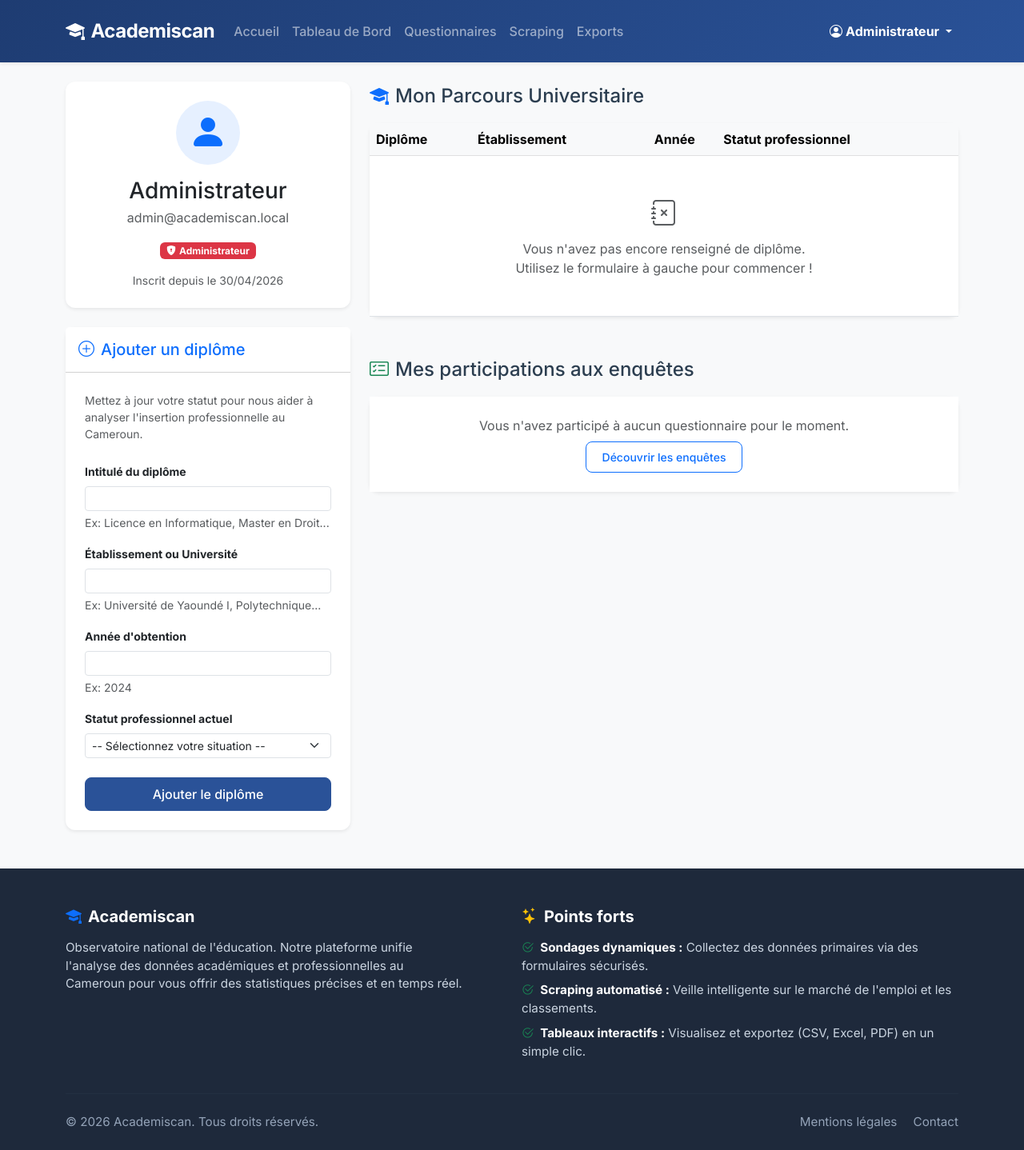
After one commit to Jimmy-Network1/Projet_AnalyseDeDonnees, a Flask app: page /user/profil in a window 1280 px wide. The commit adds this page. Shown: the whole page at 80% size. Run offline with Flask 3, Linux system fonts and the light colour scheme; a user stored in the database is signed in; some libraries are stand-ins or nearby versions.

Commit message:
Feat: Ajout de l'Espace Personnel Utilisateur (Profil, Diplômes)

```diff
--- a/app.py
+++ b/app.py
@@ -41,12 +41,14 @@ def create_app(config_name='default'):
     from modules.scraper import bp as scraper_bp
     from modules.dashboard import bp as dashboard_bp
     from modules.export import bp as export_bp
+    from modules.user import bp as user_bp
 
     app.register_blueprint(auth_bp)
     app.register_blueprint(questionnaire_bp)
     app.register_blueprint(scraper_bp)
     app.register_blueprint(dashboard_bp)
     app.register_blueprint(export_bp)
+    app.register_blueprint(user_bp)
 
     # Initialize DB automatically on startup
     with app.app_context():
--- /dev/null
+++ b/modules/user/__init__.py
@@ -0,0 +1,5 @@
+from flask import Blueprint
+
+bp = Blueprint('user', __name__, url_prefix='/user')
+
+from . import routes
--- /dev/null
+++ b/modules/user/forms.py
@@ -0,0 +1,19 @@
+from flask_wtf import FlaskForm
+from wtforms import StringField, IntegerField, SelectField, SubmitField
+from wtforms.validators import DataRequired, Length, NumberRange
+
+class DiplomeForm(FlaskForm):
+    intitule = StringField('Intitulé du diplôme', validators=[DataRequired(), Length(max=255)], description="Ex: Licence en Informatique, Master en Droit...")
+    etablissement = StringField('Établissement ou Université', validators=[DataRequired(), Length(max=255)], description="Ex: Université de Yaoundé I, Polytechnique...")
+    annee_obtention = IntegerField('Année d\'obtention', validators=[DataRequired(), NumberRange(min=1980, max=2030)], description="Ex: 2024")
+    statut_insertion = SelectField('Statut professionnel actuel', validators=[DataRequired()], choices=[
+        ('', '-- Sélectionnez votre situation --'),
+        ('En emploi (CDI)', 'En emploi (CDI)'),
+        ('En emploi (CDD)', 'En emploi (CDD)'),
+        ('En stage', 'En stage professionnel'),
+        ('En recherche d\'emploi', 'En recherche d\'emploi (Chômage)'),
+        ('En poursuite d\'études', 'En poursuite d\'études'),
+        ('Entrepreneur / Indépendant', 'Entrepreneur / Indépendant'),
+        ('Autre', 'Autre')
+    ])
+    submit = SubmitField('Ajouter le diplôme')
--- /dev/null
+++ b/modules/user/routes.py
@@ -0,0 +1,51 @@
+from flask import render_template, redirect, url_for, flash, request
+from flask_login import login_required, current_user
+from . import bp
+from models import db
+from models.diplome import Diplome
+from models.questionnaire import Reponse
+from .forms import DiplomeForm
+
+@bp.route('/profil', methods=['GET', 'POST'])
+@login_required
+def profil():
+    form = DiplomeForm()
+
+    if form.validate_on_submit():
+        nouveau_diplome = Diplome(
+            user_id=current_user.id,
+            intitule=form.intitule.data,
+            etablissement=form.etablissement.data,
+            annee_obtention=form.annee_obtention.data,
+            statut_insertion=form.statut_insertion.data
+        )
+        db.session.add(nouveau_diplome)
+        db.session.commit()
+        flash('Votre diplôme et votre statut ont été ajoutés avec succès !', 'success')
+        return redirect(url_for('user.profil'))
+
+    # Récupérer les diplômes de l'utilisateur
+    diplomes = Diplome.query.filter_by(user_id=current_user.id).order_by(Diplome.annee_obtention.desc()).all()
+
+    # Récupérer l'historique de ses réponses aux questionnaires
+    historique_reponses = Reponse.query.filter_by(user_id=current_user.id).order_by(Reponse.submitted_at.desc()).all()
+
+    return render_template('user/profil.html',
+                           form=form,
+                           diplomes=diplomes,
+                           historique_reponses=historique_reponses)
+
+@bp.route('/diplome/<int:id>/supprimer', methods=['POST'])
+@login_required
+def supprimer_diplome(id):
+    diplome = Diplome.query.get_or_404(id)
+
+    # Vérification de sécurité : l'utilisateur ne peut supprimer que SES diplômes
+    if diplome.user_id != current_user.id and current_user.role != 'admin':
+        flash('Action non autorisée.', 'danger')
+        return redirect(url_for('user.profil'))
+
+    db.session.delete(diplome)
+    db.session.commit()
+    flash('Le diplôme a été supprimé.', 'success')
+    return redirect(url_for('user.profil'))
--- a/templates/base.html
+++ b/templates/base.html
@@ -107,11 +107,13 @@
                 <ul class="navbar-nav">
                     {% if current_user.is_authenticated %}
                         <li class="nav-item dropdown">
-                            <a class="nav-link dropdown-toggle" href="#" id="userDropdown" role="button" data-bs-toggle="dropdown" aria-expanded="false">
+                            <a class="nav-link dropdown-toggle fw-bold text-white" href="#" id="userDropdown" role="button" data-bs-toggle="dropdown" aria-expanded="false">
                                 <i class="bi bi-person-circle me-1"></i>{{ current_user.nom }}
                             </a>
-                            <ul class="dropdown-menu dropdown-menu-end" aria-labelledby="userDropdown">
-                                <li><a class="dropdown-item" href="{{ url_for('auth.deconnexion') }}">Déconnexion</a></li>
+                            <ul class="dropdown-menu dropdown-menu-end shadow-sm border-0" aria-labelledby="userDropdown">
+                                <li><a class="dropdown-item" href="{{ url_for('user.profil') }}"><i class="bi bi-person-vcard me-2"></i>Mon Profil</a></li>
+                                <li><hr class="dropdown-divider"></li>
+                                <li><a class="dropdown-item text-danger" href="{{ url_for('auth.deconnexion') }}"><i class="bi bi-box-arrow-right me-2"></i>Déconnexion</a></li>
                             </ul>
                         </li>
                     {% else %}
--- /dev/null
+++ b/templates/user/profil.html
@@ -0,0 +1,155 @@
+{% extends "base.html" %}
+
+{% block title %}Mon Profil - Academiscan{% endblock %}
+
+{% block content %}
+<div class="row">
+    <!-- Colonne de Gauche : Infos & Formulaire -->
+    <div class="col-lg-4 mb-4">
+        <!-- Carte de Profil -->
+        <div class="card shadow-sm border-0 mb-4">
+            <div class="card-body text-center p-4">
+                <div class="bg-primary bg-opacity-10 rounded-circle d-inline-flex justify-content-center align-items-center mb-3" style="width: 80px; height: 80px;">
+                    <i class="bi bi-person-fill text-primary" style="font-size: 3rem;"></i>
+                </div>
+                <h3 class="mb-1">{{ current_user.nom }}</h3>
+                <p class="text-muted mb-3">{{ current_user.email }}</p>
+                <span class="badge bg-{{ 'danger' if current_user.role == 'admin' else 'primary' }}">
+                    <i class="bi bi-shield-lock-fill me-1"></i>{{ 'Administrateur' if current_user.role == 'admin' else 'Utilisateur Vérifié' }}
+                </span>
+                <p class="small text-muted mt-3 mb-0">Inscrit depuis le {{ current_user.created_at.strftime('%d/%m/%Y') }}</p>
+            </div>
+        </div>
+
+        <!-- Formulaire d'Ajout de Diplôme -->
+        <div class="card shadow-sm border-0">
+            <div class="card-header bg-white py-3">
+                <h5 class="mb-0 text-primary"><i class="bi bi-plus-circle me-2"></i>Ajouter un diplôme</h5>
+            </div>
+            <div class="card-body p-4">
+                <p class="small text-muted mb-4">Mettez à jour votre statut pour nous aider à analyser l'insertion professionnelle au Cameroun.</p>
+
+                <form method="POST" action="{{ url_for('user.profil') }}">
+                    {{ form.hidden_tag() }}
+
+                    <div class="mb-3">
+                        {{ form.intitule.label(class="form-label fw-bold small") }}
+                        {{ form.intitule(class="form-control form-control-sm") }}
+                        <div class="form-text">{{ form.intitule.description }}</div>
+                    </div>
+
+                    <div class="mb-3">
+                        {{ form.etablissement.label(class="form-label fw-bold small") }}
+                        {{ form.etablissement(class="form-control form-control-sm") }}
+                        <div class="form-text">{{ form.etablissement.description }}</div>
+                    </div>
+
+                    <div class="mb-3">
+                        {{ form.annee_obtention.label(class="form-label fw-bold small") }}
+                        {{ form.annee_obtention(class="form-control form-control-sm") }}
+                        <div class="form-text">{{ form.annee_obtention.description }}</div>
+                    </div>
+
+                    <div class="mb-4">
+                        {{ form.statut_insertion.label(class="form-label fw-bold small") }}
+                        {{ form.statut_insertion(class="form-select form-select-sm") }}
+                    </div>
+
+                    <div class="d-grid">
+                        {{ form.submit(class="btn btn-primary") }}
+                    </div>
+                </form>
+            </div>
+        </div>
+    </div>
+
+    <!-- Colonne de Droite : Historique -->
+    <div class="col-lg-8">
+
+        <!-- Mes Diplômes -->
+        <div class="d-flex align-items-center mb-3">
+            <i class="bi bi-mortarboard-fill fs-4 text-primary me-2"></i>
+            <h4 class="mb-0">Mon Parcours Universitaire</h4>
+        </div>
+
+        <div class="card shadow-sm border-0 mb-5">
+            <div class="card-body p-0">
+                <div class="table-responsive">
+                    <table class="table table-hover align-middle mb-0">
+                        <thead class="table-light">
+                            <tr>
+                                <th>Diplôme</th>
+                                <th>Établissement</th>
+                                <th class="text-center">Année</th>
+                                <th>Statut professionnel</th>
+                                <th></th>
+                            </tr>
+                        </thead>
+                        <tbody>
+                            {% for d in diplomes %}
+                            <tr>
+                                <td class="fw-bold">{{ d.intitule }}</td>
+                                <td class="text-muted">{{ d.etablissement }}</td>
+                                <td class="text-center"><span class="badge bg-secondary">{{ d.annee_obtention }}</span></td>
+                                <td>
+                                    {% if 'emploi' in d.statut_insertion|lower %}
+                                        <span class="badge bg-success bg-opacity-25 text-success border border-success"><i class="bi bi-briefcase-fill me-1"></i>{{ d.statut_insertion }}</span>
+                                    {% elif 'recherche' in d.statut_insertion|lower %}
+                                        <span class="badge bg-warning bg-opacity-25 text-dark border border-warning"><i class="bi bi-search me-1"></i>{{ d.statut_insertion }}</span>
+                                    {% else %}
+                                        <span class="badge bg-info bg-opacity-25 text-info border border-info"><i class="bi bi-info-circle-fill me-1"></i>{{ d.statut_insertion }}</span>
+                                    {% endif %}
+                                </td>
+                                <td class="text-end">
+                                    <form method="POST" action="{{ url_for('user.supprimer_diplome', id=d.id) }}" onsubmit="return confirm('Êtes-vous sûr de vouloir supprimer ce diplôme ?');" style="display: inline;">
+                                        <input type="hidden" name="csrf_token" value="{{ csrf_token() }}">
+                                        <button type="submit" class="btn btn-sm btn-outline-danger" title="Supprimer"><i class="bi bi-trash"></i></button>
+                                    </form>
+                                </td>
+                            </tr>
+                            {% else %}
+                            <tr>
+                                <td colspan="5" class="text-center py-5 text-muted">
+                                    <i class="bi bi-journal-x fs-2 d-block mb-2"></i>
+                                    Vous n'avez pas encore renseigné de diplôme.<br>Utilisez le formulaire à gauche pour commencer !
+                                </td>
+                            </tr>
+                            {% endfor %}
+                        </tbody>
+                    </table>
+                </div>
+            </div>
+        </div>
+
+        <!-- Historique de participation -->
+        <div class="d-flex align-items-center mb-3">
+            <i class="bi bi-card-checklist fs-4 text-success me-2"></i>
+            <h4 class="mb-0">Mes participations aux enquêtes</h4>
+        </div>
+
+        <div class="card shadow-sm border-0 mb-4">
+            <div class="card-body p-0">
+                <ul class="list-group list-group-flush">
+                    {% for rep in historique_reponses %}
+                        <li class="list-group-item p-3">
+                            <div class="d-flex w-100 justify-content-between align-items-center">
+                                <h6 class="mb-1 fw-bold text-dark">{{ rep.questionnaire.titre }}</h6>
+                                <small class="text-muted"><i class="bi bi-calendar-event me-1"></i>{{ rep.submitted_at.strftime('%d/%m/%Y') }}</small>
+                            </div>
+                            <p class="mb-1 small text-muted text-truncate" style="max-width: 90%;">
+                                {{ rep.questionnaire.description if rep.questionnaire.description else 'Sondage Academiscan' }}
+                            </p>
+                        </li>
+                    {% else %}
+                        <li class="list-group-item text-center py-4 text-muted">
+                            Vous n'avez participé à aucun questionnaire pour le moment.<br>
+                            <a href="{{ url_for('dashboard.public') }}" class="btn btn-sm btn-outline-primary mt-2">Découvrir les enquêtes</a>
+                        </li>
+                    {% endfor %}
+                </ul>
+            </div>
+        </div>
+
+    </div>
+</div>
+{% endblock %}
```
